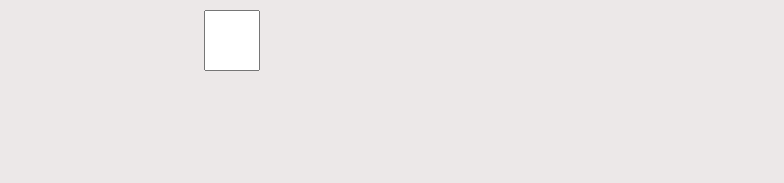
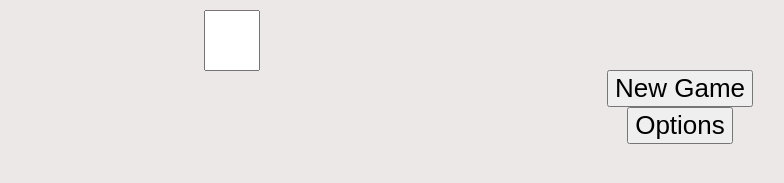
Before and after one commit to jkrsn98/Meltman, a React (Create React App) app: page / in a window 1280 px wide. Shown: the part 599-782 px from the top of the page, without its empty margins (408-1192 px from the left). Built offline with nearby package versions, Linux system fonts and the light colour scheme.

Commit message:
new game added

```diff
--- a/src/App.css
+++ b/src/App.css
@@ -49,3 +49,18 @@ body{
   text-align: center;
   width: 48px;
 }
+
+.newgame-button-container{
+  position: fixed;
+  left: 85%;
+  bottom: 20px;
+  transform: translate(-50%, -50%);
+  margin: 0 auto;
+}
+
+.newgame-button{
+  font-size: 26px;
+}
+.options-button{
+  font-size: 26px;
+}
--- a/src/components/Game.js
+++ b/src/components/Game.js
@@ -65,6 +65,16 @@ export default class Game extends Component {
         return renderedWord;
     }
 
+    handleNewGame = (e) => {
+        // this.setState(this.initialState());
+        // this.initialRender();
+        // setTimeout(() => {this.initialRender()}, 1000)
+
+        this.setState(this.initialState(), () => {
+            this.initialRender();
+        })
+    }
+
     render() {
         let usedLetters;
         if (this.state.lettersGuessed.length > 0)
@@ -94,6 +104,10 @@ export default class Game extends Component {
                         {/* <button onClick={this.handleSubmit}>Submit</button> */}
                     </form>
                 </div>
+                <div className="newgame-button-container">
+                    <button className="newgame-button" onClick={this.handleNewGame}>New Game</button>
+                    <button className="options-button" onClick={this.handleOptions}>Options</button>
+                </div>
             </>
         )
     }
```
